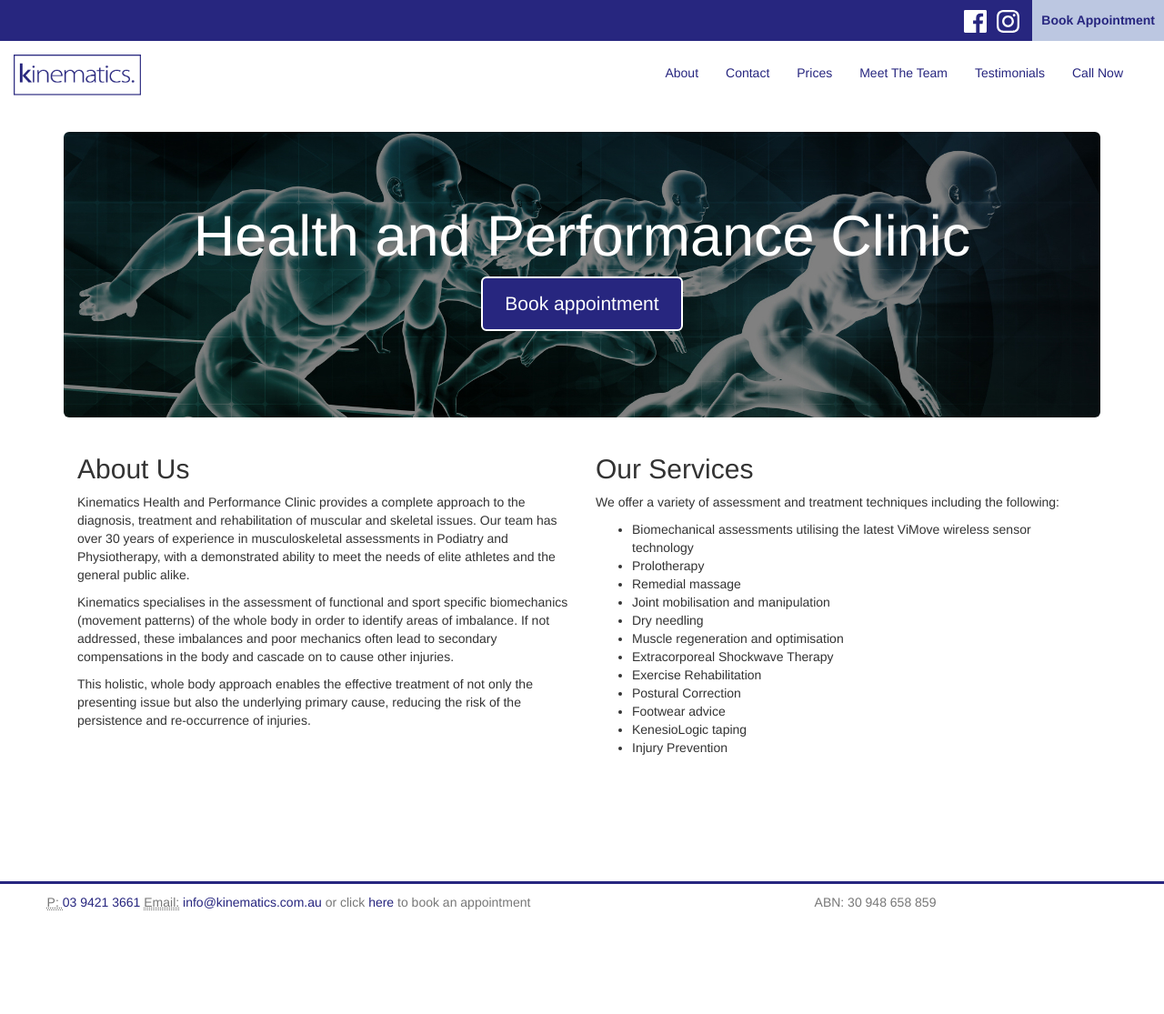
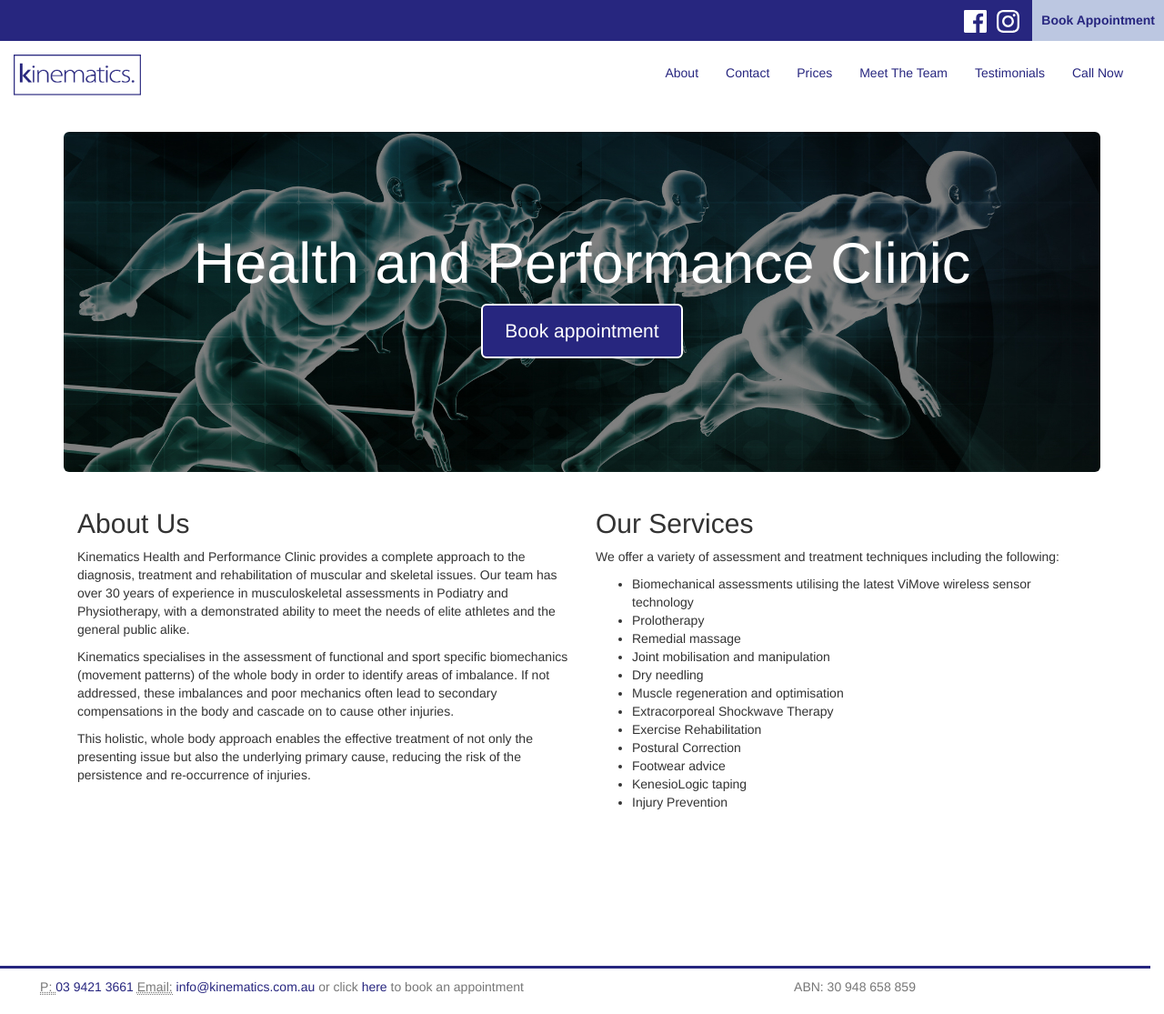
Before and after one commit to kmb64/kinematics, a Jekyll site: the page built from about.html, in a window 1280 px wide. Shown: the whole page at 91% size. Built offline with Jekyll 4.4.1, drawn with Linux system fonts in a browser that asks for light colours; before the commit the page ends 1022 px from its top, so only the background shows below that.

Commit message:
New background cover home page

```diff
--- /dev/null
+++ b/_includes/browser-upgrade.html
@@ -0,0 +1,3 @@
+<!--[if lt IE 10]>
+<p class="browserupgrade">You are using an <strong>outdated</strong> browser. Please <a href="http://browsehappy.com/">upgrade your browser</a> to improve your experience.</p>
+<![endif]-->
--- a/_layouts/default.html
+++ b/_layouts/default.html
@@ -4,9 +4,7 @@
 {% include head.html %}
 
 <body class="kinematics">
-<!--[if lt IE 10]>
-<p class="browserupgrade">You are using an <strong>outdated</strong> browser. Please <a href="http://browsehappy.com/">upgrade your browser</a> to improve your experience.</p>
-<![endif]-->
+{% include browser-upgrade.html %}
 
 {% include header.html %}
 
@@ -14,24 +12,8 @@
 
 {% include footer.html %}
 
+{% include scripts.html %}
+
 </body>
 
-<script>
-  (function(b,o,i,l,e,r){b.GoogleAnalyticsObject=l;b[l]||(b[l]=
-    function(){(b[l].q=b[l].q||[]).push(arguments)});b[l].l=+new Date;
-    e=o.createElement(i);r=o.getElementsByTagName(i)[0];
-    e.src='https://www.google-analytics.com/analytics.js';
-    r.parentNode.insertBefore(e,r)}(window,document,'script','ga'));
-  ga('create','UA-77767904-1');ga('send','pageview');
-</script>
-
-<script
-  src="https://code.jquery.com/jquery-2.2.4.min.js"
-  integrity="sha256-BbhdlvQf/xTY9gja0Dq3HiwQF8LaCRTXxZKRutelT44="
-  crossorigin="anonymous"></script>
-<script
-  src="https://maxcdn.bootstrapcdn.com/bootstrap/3.3.7/js/bootstrap.min.js"
-  integrity="sha384-Tc5IQib027qvyjSMfHjOMaLkfuWVxZxUPnCJA7l2mCWNIpG9mGCD8wGNIcPD7Txa"
-  crossorigin="anonymous"></script>
-
 </html>
--- /dev/null
+++ b/_sass/_cover.scss
@@ -0,0 +1,107 @@
+/*
+ * Globals
+ */
+
+/* Links */
+a,
+a:focus,
+a:hover {
+  color: #fff;
+}
+
+/* Custom default button */
+.btn-default,
+.btn-default:hover,
+.btn-default:focus {
+  color: #333;
+  text-shadow: none; /* Prevent inheritance from `body` */
+  background-color: #fff;
+  border: 1px solid #fff;
+}
+
+
+/*
+ * Base structure
+ */
+
+html,
+body {
+  height: 100%;
+  position : relative;
+}
+
+/* Extra markup and styles for table-esque vertical and horizontal centering */
+.site-wrapper {
+  display: table;
+  width: 100%;
+  height: 100%; /* For at least Firefox */
+  min-height: 100%;
+  -webkit-box-shadow: inset 0 0 100px rgba(0,0,0,.5);
+  box-shadow: inset 0 0 100px rgba(0,0,0,.5);
+  color: #fff;
+  background: linear-gradient( rgba(0, 0, 0, 0.5), rgba(0, 0, 0, 0.5) ), url('/assets/images/background-image.PNG');
+  background-size : cover;
+}
+.site-wrapper-inner {
+  display: table-cell;
+  vertical-align: top;
+}
+.cover-container {
+  margin-right: auto;
+  margin-left: auto;
+}
+
+/* Padding for spacing */
+.inner {
+  padding: 30px;
+  text-align: center;
+}
+
+
+/*
+ * Cover
+ */
+
+.cover {
+  padding: 0 20px;
+}
+.cover .btn-lg {
+  padding: 10px 20px;
+  font-weight: bold;
+}
+
+/*
+ * Affix and center
+ */
+
+@media (min-width: 768px) {
+  /* Pull out the header and footer */
+  .cover-page {
+
+    .header {
+      position: fixed;
+      top: 0;
+    }
+    .footer {
+      position: fixed;
+      bottom: 0;
+    }
+
+  }
+  /* Start the vertical centering */
+  .site-wrapper-inner {
+    vertical-align: middle;
+  }
+  /* Handle the widths */
+  .header,
+  .footer,
+  .cover-container {
+    width: 100%; /* Must be percentage or pixels for horizontal alignment */
+  }
+}
+
+@media (min-width: 992px) {
+  .cover-container {
+    width: 700px;
+  }
+}
--- a/_sass/kinematics.scss
+++ b/_sass/_kinematics.scss
@@ -56,11 +56,6 @@
   background: #ccc;
   color: #000;
   padding: 0.2em 0;
-}
-
-/* Space out content a bit */
-body {
-  padding-bottom: 20px;
 }
 
 /* Custom page footer */
@@ -178,3 +173,11 @@
 #map1-collingwood, #map2-kew, #map3-richmond {
   height : 200px;
 }
+
+.footer {
+  right: 0;
+  bottom: 0;
+  left: 0;
+  padding: 1rem;
+  text-align: center;
+}
--- a/_sass/cover.scss
+++ /dev/null
@@ -1,66 +0,0 @@
-.cover-img-wrap {
-  max-width : 900px;
-  margin : 80px auto 80px auto;
-  padding : 0 20px;
-}
-
-.cover-img {
-  max-width: 100%;
-}
-
-.ribbon {
-  margin-top : 40px;
-  background-color : $kinematics-light-blue;
-  color : $kinematics-blue;
-  text-transform: uppercase;
-  margin-bottom: 40px;
-
-  h2 {
-    margin: 20px 0;
-    white-space: nowrap;
-    width : 100%;
-    font-size : 14px;
-
-    @media (min-width: 768px) {
-      font-size : 30px;
-    }
-  }
-
-  > div {
-    text-align: center;
-  }
-}
-
-.cover-locations {
-  margin : 40px 0 60px 0;
-  > div {
-    text-align: center;
-  }
-}
-
-html {
-  height: 100%;
-  box-sizing: border-box;
-}
-
-*,
-*:before,
-*:after {
-  box-sizing: inherit;
-}
-
-body {
-  position: relative;
-  margin: 0;
-  padding-bottom: 6rem;
-  min-height: 100%;
-}
-
-.footer {
-  position: absolute;
-  right: 0;
-  bottom: 0;
-  left: 0;
-  padding: 1rem;
-  text-align: center;
-}
```
Also changed, not shown: _includes/scripts.html (added, +17 -0 lines), _layouts/home.html (+29 -13 lines), 1 other file.
